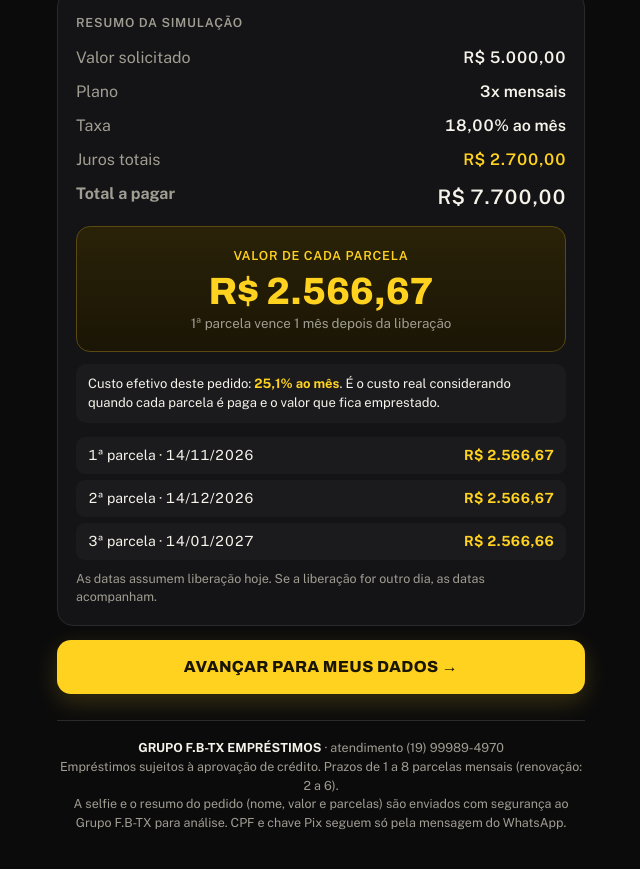
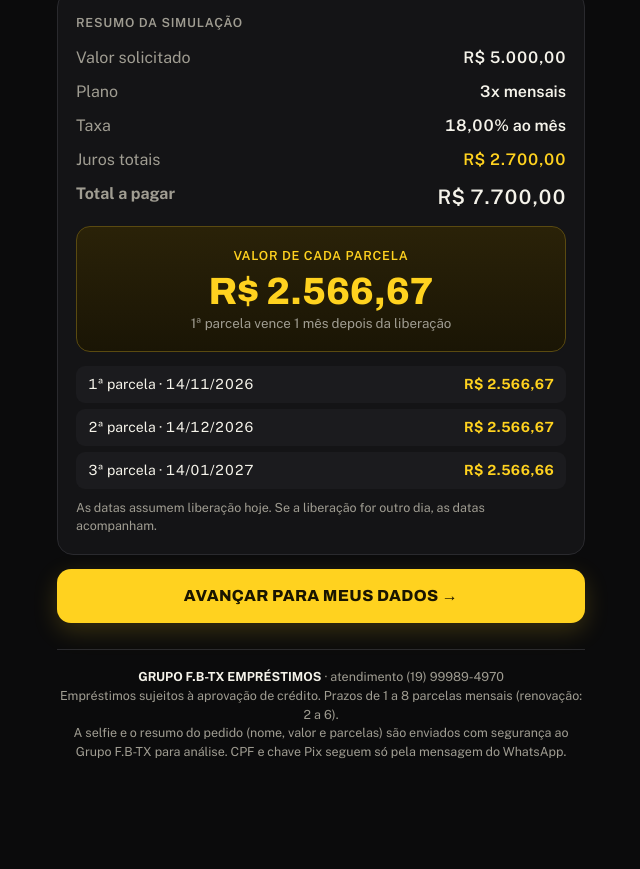
Before and after one commit to agentefbtx-code/pedido-emprestimo, a plain HTML site: page mensal/index.html in a window 1280 px wide. Shown: the part 793-1662 px from the top of the page, without its empty margins (319-959 px from the left). After the commit the page ends 1595 px from the top, so only its background shows below. Drawn offline with nearby package versions, Linux system fonts and the light colour scheme.

Commit message:
Update index.html

```diff
--- a/mensal/index.html
+++ b/mensal/index.html
@@ -226,7 +226,7 @@ const CFG = {
   whatsFmt: '(19) 99989-4970',
   min: 1000, max: 15000, passo: 500,
   nMin: 1, nMax: 8, nPadrao: 3, jMin: 2, jMax: 6, valorPadrao: 5000,
-  mostrarCustoEfetivo: true, // mostra o custo real por mês; coloque false para esconder
+  mostrarCustoEfetivo: false, // mostra o custo real por mês; coloque false para esconder
   /* cofre de pedidos (Supabase): a selfie e o resumo vão para o aplicativo do administrador. Chave pública, só consegue ENVIAR. */
   cofreUrl: 'https://lvykpuzvexlerjqxsgor.supabase.co',
   cofreChave: 'sb_publishable_Hx3uhBlWDz_fi21Su3HabA_oDsJkulj'
```
